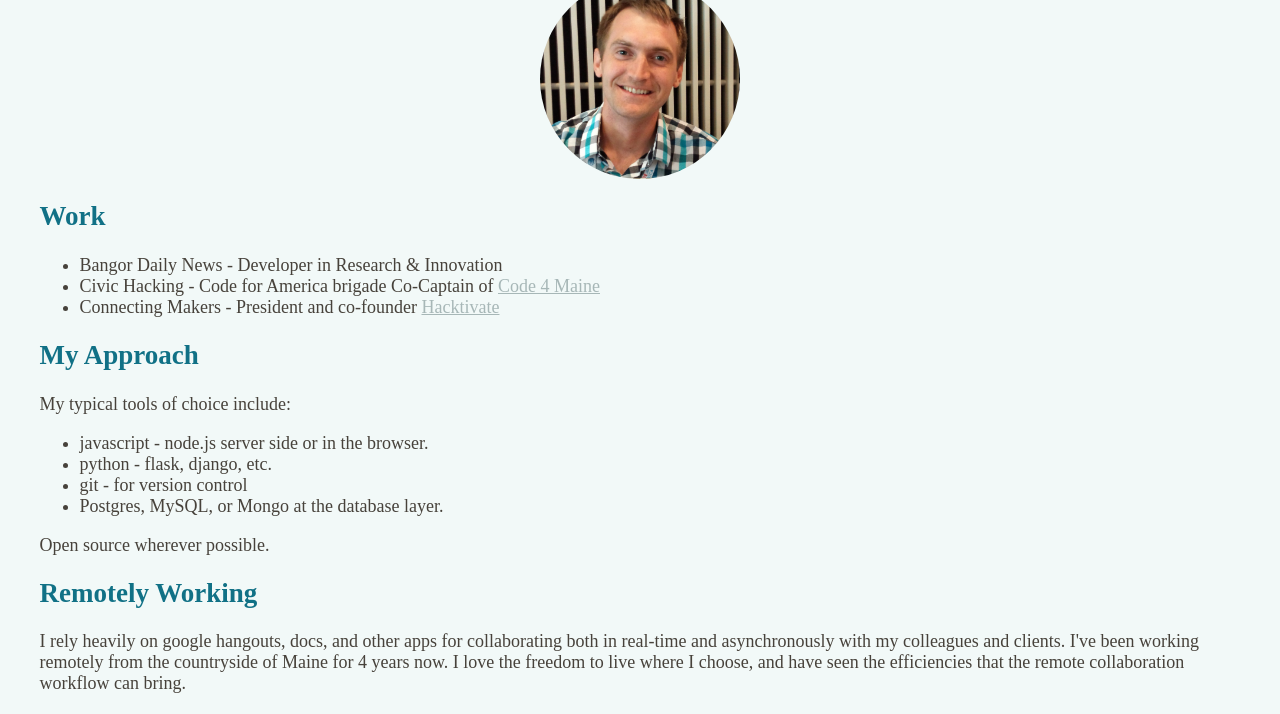
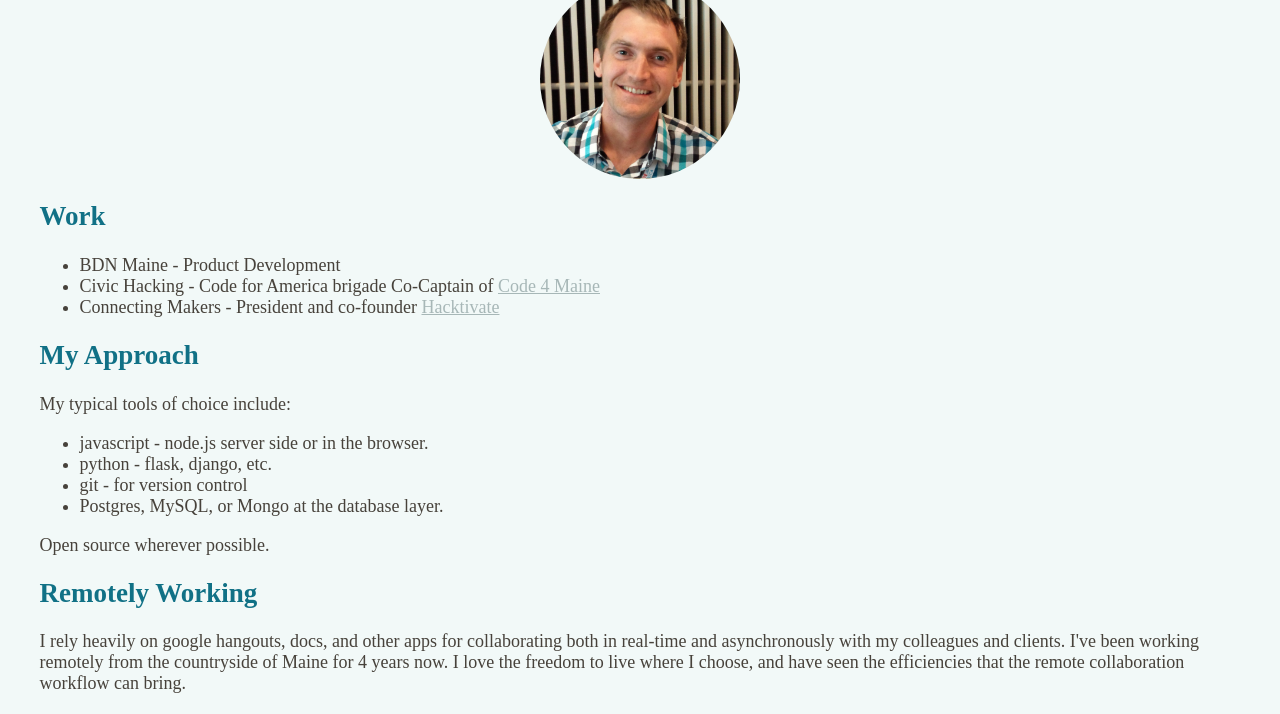
Before and after one commit to garrettwilkin/garrettwilkin_me, a plain HTML site: page www/index.html in a window 1280 px wide. Shown: the part 71-785 px from the top of the page. Drawn offline with Linux system fonts and the light colour scheme.

Commit message:
updating BDN role.

```diff
--- a/www/index.html
+++ b/www/index.html
@@ -14,7 +14,7 @@
 
     <h2>Work</h2>
    <ul>
-     <li>Bangor Daily News - Developer in Research &amp; Innovation</li>
+     <li>BDN Maine - Product Development</li>
      <li>Civic Hacking - Code for America brigade Co-Captain of <a href="http://code4maine.org/">Code 4 Maine</a></li>
      <li>Connecting Makers - President and co-founder <a href="http://hacktivate.org/">Hacktivate</a></li>
    </ul>
```
